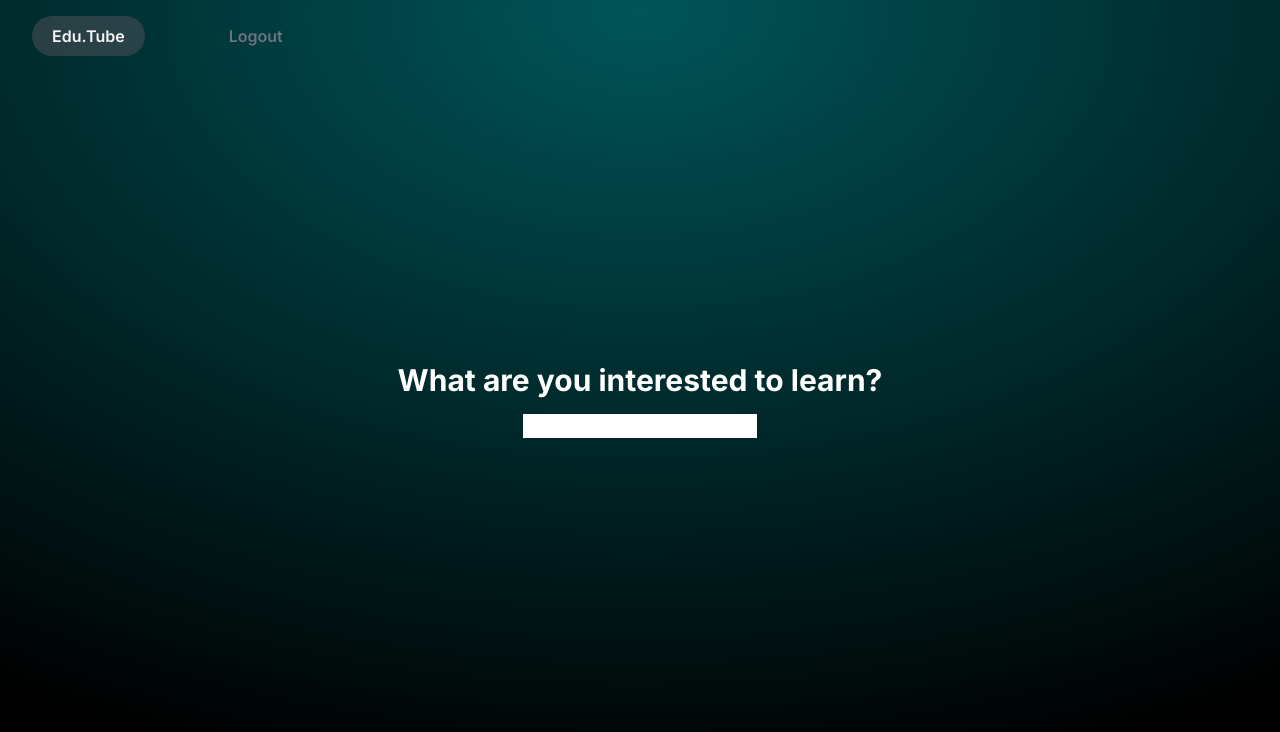
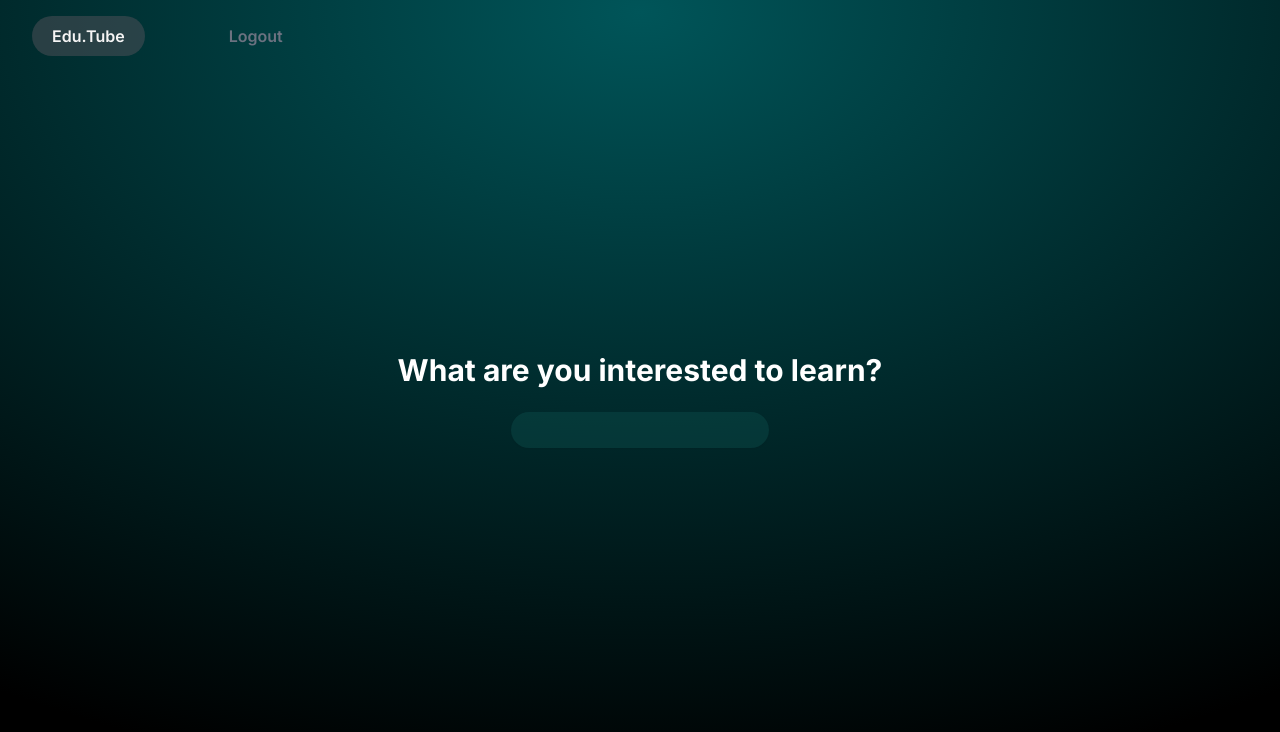
Before and after one commit to eXistC/EduTube, a Next.js app: page /home in a window 1280 px wide. Shown: the top 732 px of the page. Built offline with nearby package versions, Linux system fonts and the light colour scheme; what tailwindcss-font-inter would draw is missing.

Commit message:
ungoofy the searchbar 	modified:   app/components/PagesComponents/searchbar.tsx 	modified:   app/components/inputs/searchfield.tsx

```diff
--- a/app/components/PagesComponents/searchbar.tsx
+++ b/app/components/PagesComponents/searchbar.tsx
@@ -1,24 +1,19 @@
 'use client';
 
-import Button from "@/app/components/Button";
-import searchfield from "@/app/components/inputs/searchfield";
-import axios from "axios";
-import { useRouter } from "next/navigation";
-import { useCallback, useEffect, useState } from "react";
+import Search from "@/app/components/inputs/searchfield";
 import { FieldValues, SubmitHandler, useForm } from "react-hook-form";
 
 const SearchBar = () => {
     const { formState } = useForm();
     const { errors } = formState;
-    const [isLoading, setIsLoading] = useState(false);
-    const [variant, setVariant] = useState('LOGIN');
 
     return (
         <div className="flex flex-col items-center space-y-4">
-            <input
+            <Search
                 id="search"
                 type="text"
                 required
+                errors={errors}
             />
         </div>
     );
--- a/app/components/inputs/searchfield.tsx
+++ b/app/components/inputs/searchfield.tsx
@@ -6,7 +6,6 @@ import{
 } from 'react-hook-form';
 
 interface InputProps {
-    label: string;
     id: string;
     type?: string;
     required?: boolean;
@@ -14,8 +13,7 @@ interface InputProps {
     disabled?: boolean;
 }
 
-const Input: React.FC<InputProps> = ({
-    label,
+const Search: React.FC<InputProps> = ({
     id,
     type,
     errors,
@@ -26,7 +24,7 @@ const Input: React.FC<InputProps> = ({
             <label
                 className="
                     block
-                    w-5/6
+                    w-full
                     mx-auto
                     text-sm
                     font-medium
@@ -36,7 +34,6 @@ const Input: React.FC<InputProps> = ({
                 htmlFor={id}
 
                 >
-                {label}
                 <div className="mt-2">
                     <input
                         id={id}
@@ -47,7 +44,7 @@ const Input: React.FC<InputProps> = ({
                         form-input
                         block
                         w-full
-                        rounded-md
+                        rounded-3xl
                         border-0
                         py-1.5
                         text-neutral-100/60
@@ -71,4 +68,4 @@ const Input: React.FC<InputProps> = ({
     );
 }
 
-export default Input
+export default Search
```
